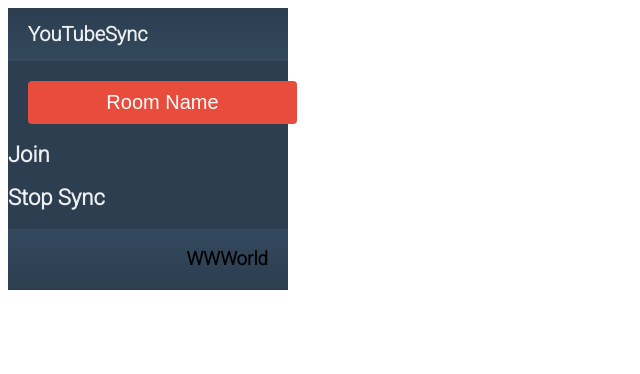
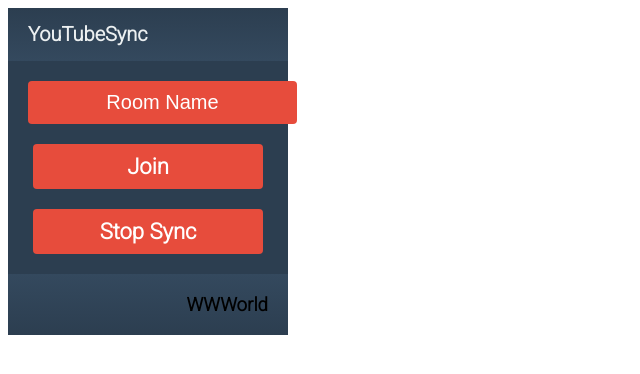
Before and after one commit to PandelisZ/WWWorld, a browser extension: page src/browser_action/paused.html in a window 1280 px wide. Shown: the whole page, without its empty margins (0-640 px from the left). Drawn offline with Linux system fonts and the light colour scheme; files whose address does not match are found by name.

Commit message:
button class paused.html

```diff
--- a/src/browser_action/paused.html
+++ b/src/browser_action/paused.html
@@ -15,8 +15,8 @@
     <form action="action_page.php">
       <input type="text" id="roomField" name="roomname" value="Room Name">
     </form>
-    <a href=""><h2 id="joinRoom">Join</h2></a>
-    <a href="main.html"><h2 id="toggleSync">Stop Sync</h2></a>
+    <a href=""><h2 id="joinRoom" class="button">Join</h2></a>
+    <a href="main.html"><h2 id="toggleSync" class="button">Stop Sync</h2></a>
     <div class="footer">
       <h3>WWWorld</h3>
     </div>
```
Also changed, not shown: src/browser_action/main.html (+1 -1 lines).
